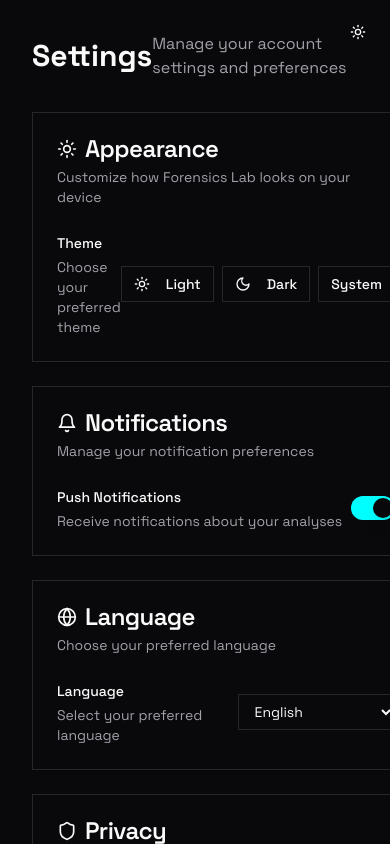
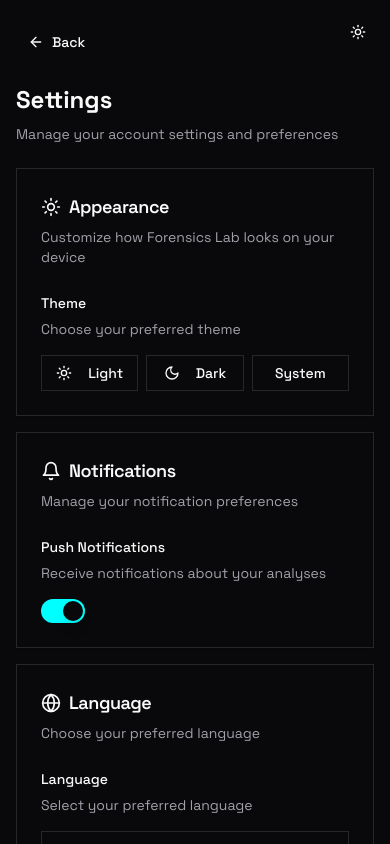
Before and after one commit to asimwe1/mini-forensic, a Next.js app in the folder frontend/: page /settings in a window 390 px wide. Built offline with nearby package versions, Linux system fonts and the light colour scheme.

Commit message:
changes updated

```diff
--- a/frontend/app/settings/page.tsx
+++ b/frontend/app/settings/page.tsx
@@ -12,13 +12,15 @@ import {
 } from "@/components/ui/card";
 import { Label } from "@/components/ui/label";
 import { Switch } from "@/components/ui/switch";
-import { Moon, Sun, Bell, Globe, Shield, User } from "lucide-react";
+import { Moon, Sun, Bell, Globe, Shield, User, ArrowLeft } from "lucide-react";
 import { useTheme } from "next-themes";
 import { useToast } from "@/hooks/use-toast";
+import { useRouter } from "next/navigation";
 
 export default function SettingsPage() {
   const { theme, setTheme } = useTheme();
   const { toast } = useToast();
+  const router = useRouter();
   const [notifications, setNotifications] = useState(true);
   const [language, setLanguage] = useState("en");
   const [privacyMode, setPrivacyMode] = useState(false);
@@ -48,18 +50,28 @@ export default function SettingsPage() {
   };
 
   return (
-    <div className="container mx-auto py-8 space-y-8">
-      <div className="flex items-center justify-between">
-        <h1 className="text-3xl font-bold">Settings</h1>
-        <p className="text-muted-foreground">
+    <div className="container mx-auto px-4 py-6 md:py-8 space-y-6 md:space-y-8 max-w-4xl">
+      <Button
+        variant="ghost"
+        size="sm"
+        className="flex items-center gap-2 mb-4 hover:bg-accent"
+        onClick={() => router.back()}
+      >
+        <ArrowLeft className="h-4 w-4" />
+        <span>Back</span>
+      </Button>
+
+      <div className="flex flex-col md:flex-row md:items-center md:justify-between gap-2">
+        <h1 className="text-2xl md:text-3xl font-bold">Settings</h1>
+        <p className="text-sm md:text-base text-muted-foreground">
           Manage your account settings and preferences
         </p>
       </div>
 
-      <div className="grid gap-6">
+      <div className="grid gap-4 md:gap-6">
         <Card>
           <CardHeader>
-            <CardTitle className="flex items-center gap-2">
+            <CardTitle className="flex items-center gap-2 text-lg md:text-xl">
               <Sun className="h-5 w-5" />
               Appearance
             </CardTitle>
@@ -68,18 +80,19 @@ export default function SettingsPage() {
             </CardDescription>
           </CardHeader>
           <CardContent className="space-y-4">
-            <div className="flex items-center justify-between">
-              <div className="space-y-0.5">
+            <div className="flex flex-col sm:flex-row sm:items-center justify-between gap-4">
+              <div className="space-y-1">
                 <Label>Theme</Label>
                 <p className="text-sm text-muted-foreground">
                   Choose your preferred theme
                 </p>
               </div>
-              <div className="flex items-center gap-2">
+              <div className="flex flex-wrap items-center gap-2">
                 <Button
                   variant={theme === "light" ? "default" : "outline"}
                   size="sm"
                   onClick={() => handleThemeChange("light")}
+                  className="flex-1 sm:flex-none"
                 >
                   <Sun className="h-4 w-4 mr-2" />
                   Light
@@ -88,6 +101,7 @@ export default function SettingsPage() {
                   variant={theme === "dark" ? "default" : "outline"}
                   size="sm"
                   onClick={() => handleThemeChange("dark")}
+                  className="flex-1 sm:flex-none"
                 >
                   <Moon className="h-4 w-4 mr-2" />
                   Dark
@@ -96,6 +110,7 @@ export default function SettingsPage() {
                   variant={theme === "system" ? "default" : "outline"}
                   size="sm"
                   onClick={() => handleThemeChange("system")}
+                  className="flex-1 sm:flex-none"
                 >
                   System
                 </Button>
@@ -106,7 +121,7 @@ export default function SettingsPage() {
 
         <Card>
           <CardHeader>
-            <CardTitle className="flex items-center gap-2">
+            <CardTitle className="flex items-center gap-2 text-lg md:text-xl">
               <Bell className="h-5 w-5" />
               Notifications
             </CardTitle>
@@ -115,8 +130,8 @@ export default function SettingsPage() {
             </CardDescription>
           </CardHeader>
           <CardContent className="space-y-4">
-            <div className="flex items-center justify-between">
-              <div className="space-y-0.5">
+            <div className="flex flex-col sm:flex-row sm:items-center justify-between gap-4">
+              <div className="space-y-1">
                 <Label>Push Notifications</Label>
                 <p className="text-sm text-muted-foreground">
                   Receive notifications about your analyses
@@ -132,15 +147,15 @@ export default function SettingsPage() {
 
         <Card>
           <CardHeader>
-            <CardTitle className="flex items-center gap-2">
+            <CardTitle className="flex items-center gap-2 text-lg md:text-xl">
               <Globe className="h-5 w-5" />
               Language
             </CardTitle>
             <CardDescription>Choose your preferred language</CardDescription>
           </CardHeader>
           <CardContent>
-            <div className="flex items-center justify-between">
-              <div className="space-y-0.5">
+            <div className="flex flex-col sm:flex-row sm:items-center justify-between gap-4">
+              <div className="space-y-1">
                 <Label>Language</Label>
                 <p className="text-sm text-muted-foreground">
                   Select your preferred language
@@ -149,7 +164,7 @@ export default function SettingsPage() {
               <select
                 value={language}
                 onChange={(e) => setLanguage(e.target.value)}
-                className="h-9 w-[180px] rounded-md border border-input bg-background px-3 py-1 text-sm shadow-sm transition-colors focus:outline-none focus:ring-1 focus:ring-ring"
+                className="h-9 w-full sm:w-[180px] rounded-md border border-input bg-background px-3 py-1 text-sm shadow-sm transition-colors focus:outline-none focus:ring-1 focus:ring-ring"
               >
                 <option value="en">English</option>
                 <option value="es">Español</option>
@@ -163,15 +178,15 @@ export default function SettingsPage() {
 
         <Card>
           <CardHeader>
-            <CardTitle className="flex items-center gap-2">
+            <CardTitle className="flex items-center gap-2 text-lg md:text-xl">
               <Shield className="h-5 w-5" />
               Privacy
             </CardTitle>
             <CardDescription>Manage your privacy settings</CardDescription>
           </CardHeader>
           <CardContent className="space-y-4">
-            <div className="flex items-center justify-between">
-              <div className="space-y-0.5">
+            <div className="flex flex-col sm:flex-row sm:items-center justify-between gap-4">
+              <div className="space-y-1">
                 <Label>Privacy Mode</Label>
                 <p className="text-sm text-muted-foreground">
                   Hide sensitive information from screenshots
@@ -187,14 +202,16 @@ export default function SettingsPage() {
 
         <Card>
           <CardHeader>
-            <CardTitle className="flex items-center gap-2">
+            <CardTitle className="flex items-center gap-2 text-lg md:text-xl">
               <User className="h-5 w-5" />
               Account
             </CardTitle>
             <CardDescription>Manage your account settings</CardDescription>
           </CardHeader>
           <CardContent>
-            <Button variant="destructive">Delete Account</Button>
+            <Button variant="destructive" className="w-full sm:w-auto">
+              Delete Account
+            </Button>
           </CardContent>
         </Card>
       </div>
```
